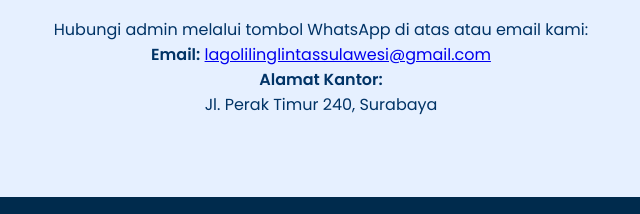
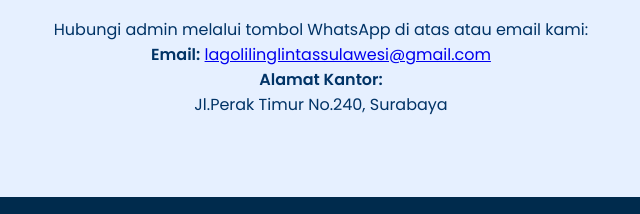
Before and after one commit to LagolilingExpress-dotcom/LAGOLILINGLINTASSULAWESI, a plain HTML site: page index.html in a window 1280 px wide. Shown: the part 1961-2175 px from the top of the page, 319-959 px from the left. Drawn offline with Linux system fonts and the light colour scheme.

Commit message:
Update index.html

```diff
--- a/index.html
+++ b/index.html
@@ -317,7 +317,7 @@
          lagolilinglintassulawesi@gmail.com
       </a>
     </p>
-    <p><strong>Alamat Kantor:</strong><br>Jl. Perak Timur 240, Surabaya</p>
+    <p><strong>Alamat Kantor:</strong><br>Jl.Perak Timur No.240, Surabaya</p>
   </section>
 
   <footer>
```
